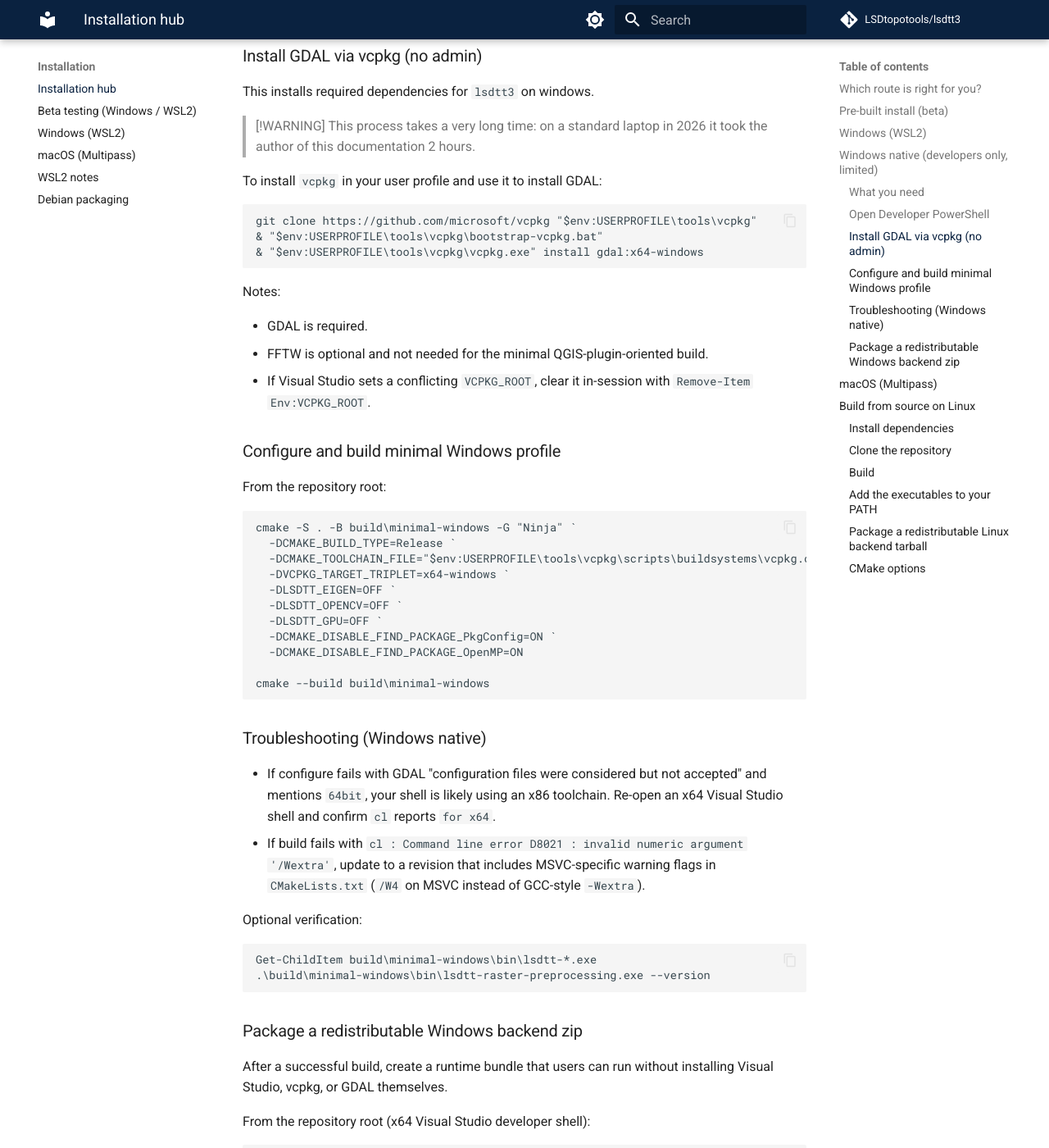
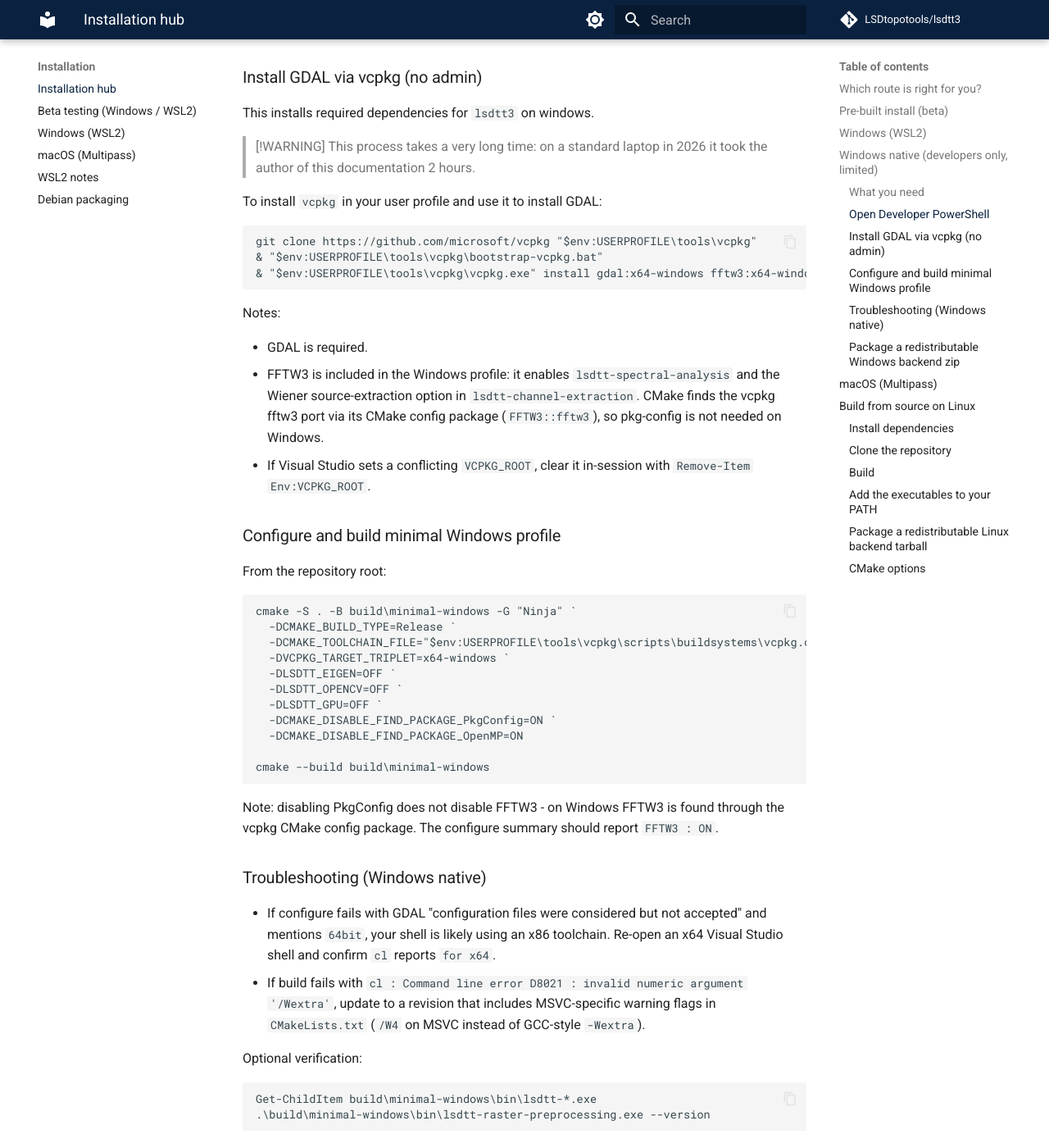
Before and after one commit to LSDtopotools/lsdtt3, an MkDocs documentation site: the page built from docs/installing_locally.md, in a window 1280 px wide and 1400 px high, scrolled down 3074 px. Shown: the whole window at 82% size. Built offline with MkDocs 1.6.1 and Material for MkDocs 9.7.7, drawn with Linux system fonts in a browser that asks for light colours; comment, search, counter and statistics services are not loaded; some of the changed text lies outside the part shown.

Commit message:
Some updates to windows installation

````diff
--- a/docs/installing_locally.md
+++ b/docs/installing_locally.md
@@ -71,7 +71,9 @@ Important limitations:
 
 - Full `lsdtt3` functionality is available on Linux (including WSL2).
 - Native Windows builds are currently treated as a reduced-feature profile.
-- Optional components such as Eigen/OpenCV/FFTW may be disabled in this mode.
+- Optional components such as Eigen/OpenCV may be disabled in this mode;
+  FFTW3 is included (via vcpkg) so spectral analysis and Wiener channel
+  extraction work on Windows.
 - Testing suggests that the Linux version run within a windows computer actually runs faster than versions compiled for Windows and run on Windows. So these builds are really only for use as the backend for the QGIS pluging.
 
 ### What you need
@@ -136,13 +138,16 @@ To install `vcpkg` in your user profile and use it to install GDAL:
 ```powershell
 git clone https://github.com/microsoft/vcpkg "$env:USERPROFILE\tools\vcpkg"
 & "$env:USERPROFILE\tools\vcpkg\bootstrap-vcpkg.bat"
-& "$env:USERPROFILE\tools\vcpkg\vcpkg.exe" install gdal:x64-windows
+& "$env:USERPROFILE\tools\vcpkg\vcpkg.exe" install gdal:x64-windows fftw3:x64-windows
 ```
 
 Notes:
 
 - GDAL is required.
-- FFTW is optional and not needed for the minimal QGIS-plugin-oriented build.
+- FFTW3 is included in the Windows profile: it enables `lsdtt-spectral-analysis`
+  and the Wiener source-extraction option in `lsdtt-channel-extraction`.
+  CMake finds the vcpkg fftw3 port via its CMake config package
+  (`FFTW3::fftw3`), so pkg-config is not needed on Windows.
 - If Visual Studio sets a conflicting `VCPKG_ROOT`, clear it in-session with
   `Remove-Item Env:VCPKG_ROOT`.
 
@@ -163,6 +168,10 @@ cmake -S . -B build\minimal-windows -G "Ninja" `
 
 cmake --build build\minimal-windows
 ```
+
+Note: disabling PkgConfig does not disable FFTW3 - on Windows FFTW3 is found
+through the vcpkg CMake config package. The configure summary should report
+`FFTW3       : ON`.
 
 ### Troubleshooting (Windows native)
 
@@ -200,8 +209,10 @@ What the bundle includes:
 
 - `bin/` with the MVP CLIs (`lsdtt-raster-preprocessing`,
   `lsdtt-channel-extraction`, `lsdtt-chi-analysis`,
-  `lsdtt-basin-extraction`)
-- required runtime DLLs discovered from those executables
+  `lsdtt-basin-extraction`) plus `lsdtt-spectral-analysis` when the build
+  has FFTW support
+- required runtime DLLs discovered from those executables (including
+  `fftw3.dll`)
 - `share/gdal` and `share/proj` data folders (including `proj.db`)
 - `manifest.json`, `LICENSE`, `THIRD_PARTY_NOTICES.txt`, and `setenv.ps1`
 
````
Also changed, not shown: CMakeLists.txt (+27 -8 lines), 1 other file.
